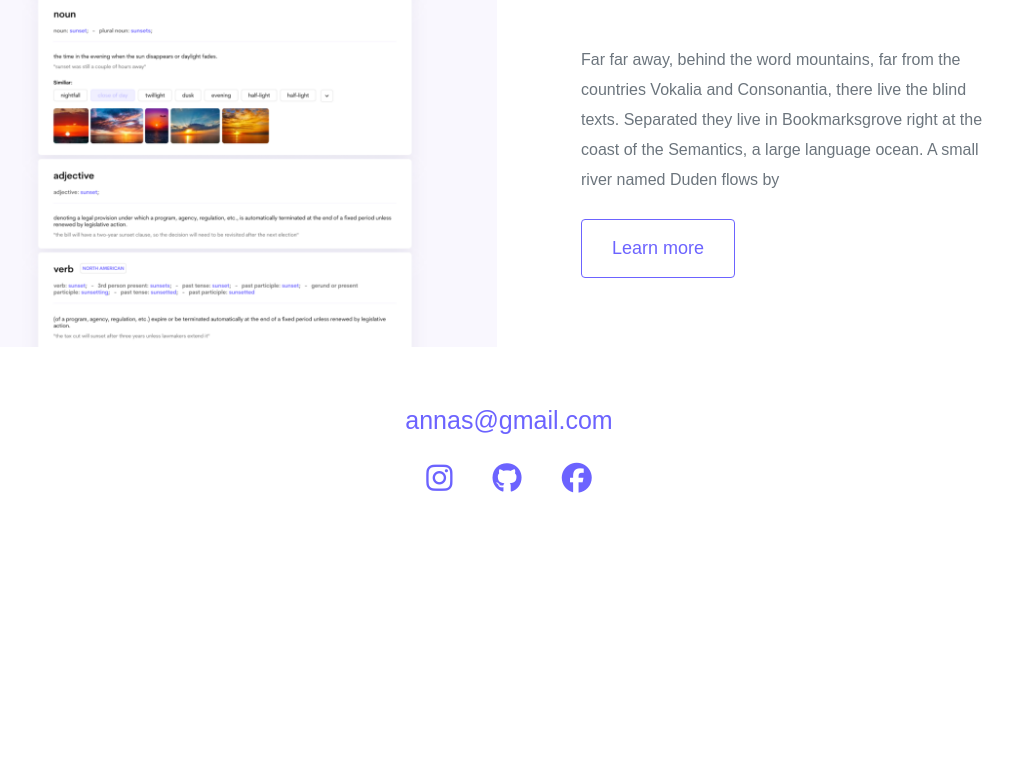
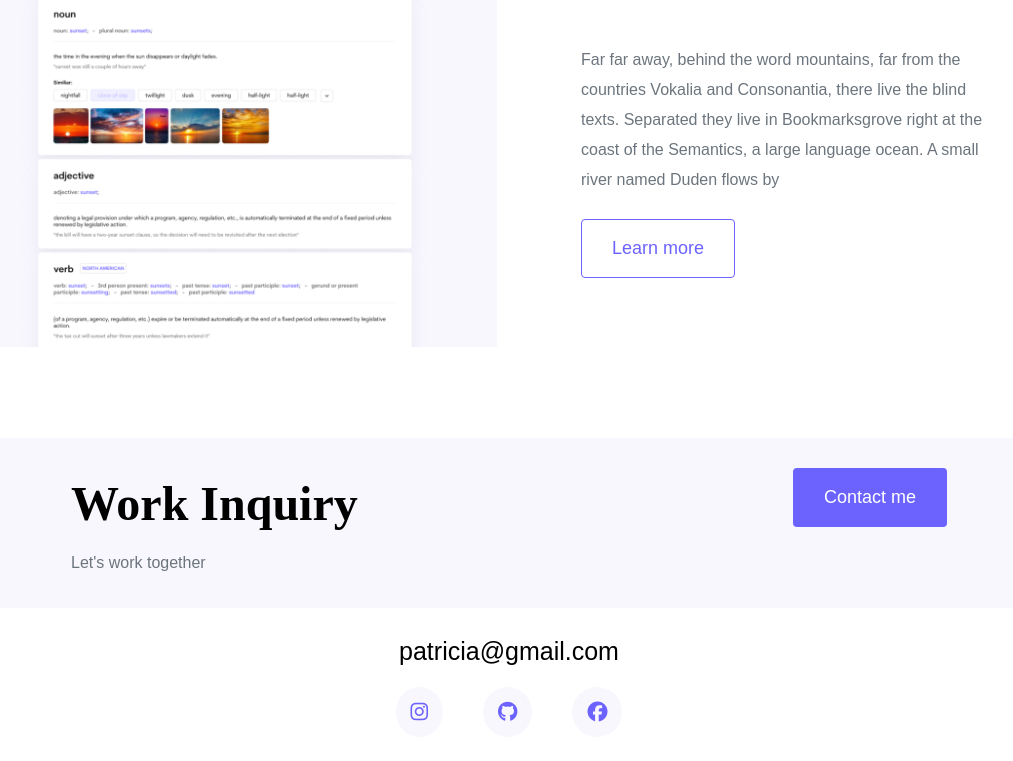
Before and after one commit to AnnaS30/portfolio, a plain HTML site: page index.html in a window 1280 px wide. Shown: the part 2282-3043 px from the top of the page, without its empty margins (131-1144 px from the left). Before the commit the page ends 2831 px from the top, so only its background shows below. Drawn offline with nearby package versions, Linux system fonts and the light colour scheme.

Commit message:
added footer

```diff
--- a/index.html
+++ b/index.html
@@ -35,7 +35,6 @@
             class="logo d-block d-md-none"
           />
         </a>
-
         <ul>
           <li class="active">
             <a href="/">Home</a>
@@ -169,14 +168,24 @@
           </div>
         </div>
       </div>
+      <footer>
+        <div
+          class="contact-box d-flex justify-content-between d-none d-md-flex"
+        >
+          <div>
+            <h4>Work Inquiry</h4>
+            <p class="text-muted">Let's work together</p>
           </div>
-    <footer>
-      <div class="d-flex justify-content-center mt-4">
-        <a href="mailto:annas@gmail.com" class="email mb-3" id="email-link"
-          >annas@gmail.com</a
+          <div>
+            <a href="#" class="btn btn-branding">Contact me</a>
+          </div>
+        </div>
+        <div class="d-flex justify-content-center">
+          <a href="mailto:patricia@gmail.com" class="email mb-3"
+            >patricia@gmail.com</a
           >
         </div>
-      <div class="social-links d-flex justify-content-center mb-5">
+        <div class="social-links d-flex justify-content-center">
           <a href="#" target="_blank" title="instagram"
             ><i class="fa-brands fa-instagram"></i
           ></a>
@@ -188,5 +197,6 @@
           ></a>
         </div>
       </footer>
+    </div>
   </body>
 </html>
--- a/src/style.css
+++ b/src/style.css
@@ -26,6 +26,9 @@ h1 {
 h2 {
   font-size: 64px;
   font-weight: normal;
+}
+h4 {
+  font-size: 48px;
 }
 p {
   font-size: 16px;
@@ -102,39 +105,36 @@ p {
 #patricia-img {
   border-radius: 20px;
 }
-@media (max-width: 960px) {
-  h1 {
-    font-size: 44px;
-    line-height: 56px;
-  }
-  h2 {
-    font-size: 42px;
-  }
-  .project-description {
-    padding: 0;
-    text-align: center;
-  }
-  .hero {
-    padding: 80px 20px;
-  }
-  .content {
-    text-align: center;
-    padding: 0;
-  }
-  nav a {
-    font-size: 14px;
-  }
-}
 
 .social-links a {
   color: var(--branding-color);
   margin: 0 20px;
-  font-size: 30px;
+  font-size: 20px;
+  background-color: var(--secondary-color);
+  padding: 10px 15px;
+  transition: all 100ms ease-in-out;
+  border-radius: 50%;
+}
+.social-links a:hover {
+  background-color: var(--branding-color);
+  color: white;
 }
 footer .email {
   text-decoration: none;
+  color: black;
+  font-size: 25px;
+}
+footer .email:hover {
   color: var(--branding-color);
-  font-size: 25px;
+}
+footer .contact-box {
+  background-color: var(--secondary-color);
+  padding: 30px 120px;
+  margin-bottom: 25px;
+  border-radius: 10px;
+}
+footer .contact-box p {
+  margin: 0;
 }
 /* header .navbar {
   background: var(--secondary-color);
@@ -163,3 +163,32 @@ nav ul {
 nav {
   padding: 20px 0;
 }
+footer {
+  margin: 60px 0;
+}
+@media (max-width: 960px) {
+  h1 {
+    font-size: 44px;
+    line-height: 56px;
+  }
+  h2 {
+    font-size: 42px;
+  }
+  h4 {
+    font-size: 20px;
+  }
+  .project-description {
+    padding: 0;
+    text-align: center;
+  }
+  .hero {
+    padding: 80px 20px;
+  }
+  .content {
+    text-align: center;
+    padding: 0;
+  }
+  nav a {
+    font-size: 14px;
+  }
+}
```
Lines whose indentation alone changed are shown as unchanged.
